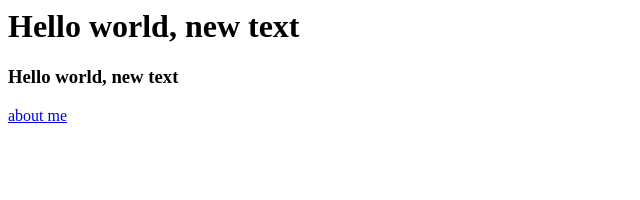
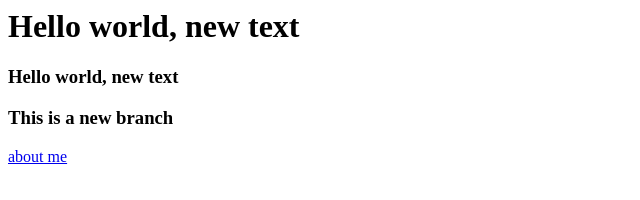
Before and after one commit to cimplex-jester/hello-world, a plain HTML site: page index.html in a window 1280 px wide. Shown: the whole page, without its empty margins (0-640 px from the left). Drawn offline with Linux system fonts and the light colour scheme.

Commit message:
new branch

```diff
--- a/index.html
+++ b/index.html
@@ -11,6 +11,10 @@
         Hello world, new text
     </h3>
 
+    <h3>
+        This is a new branch
+    </h3>
+
     <a href="file:///C:/Users/Rm303/Desktop/webdesign/about_me.html">about me</a>
 
 </body>
```
